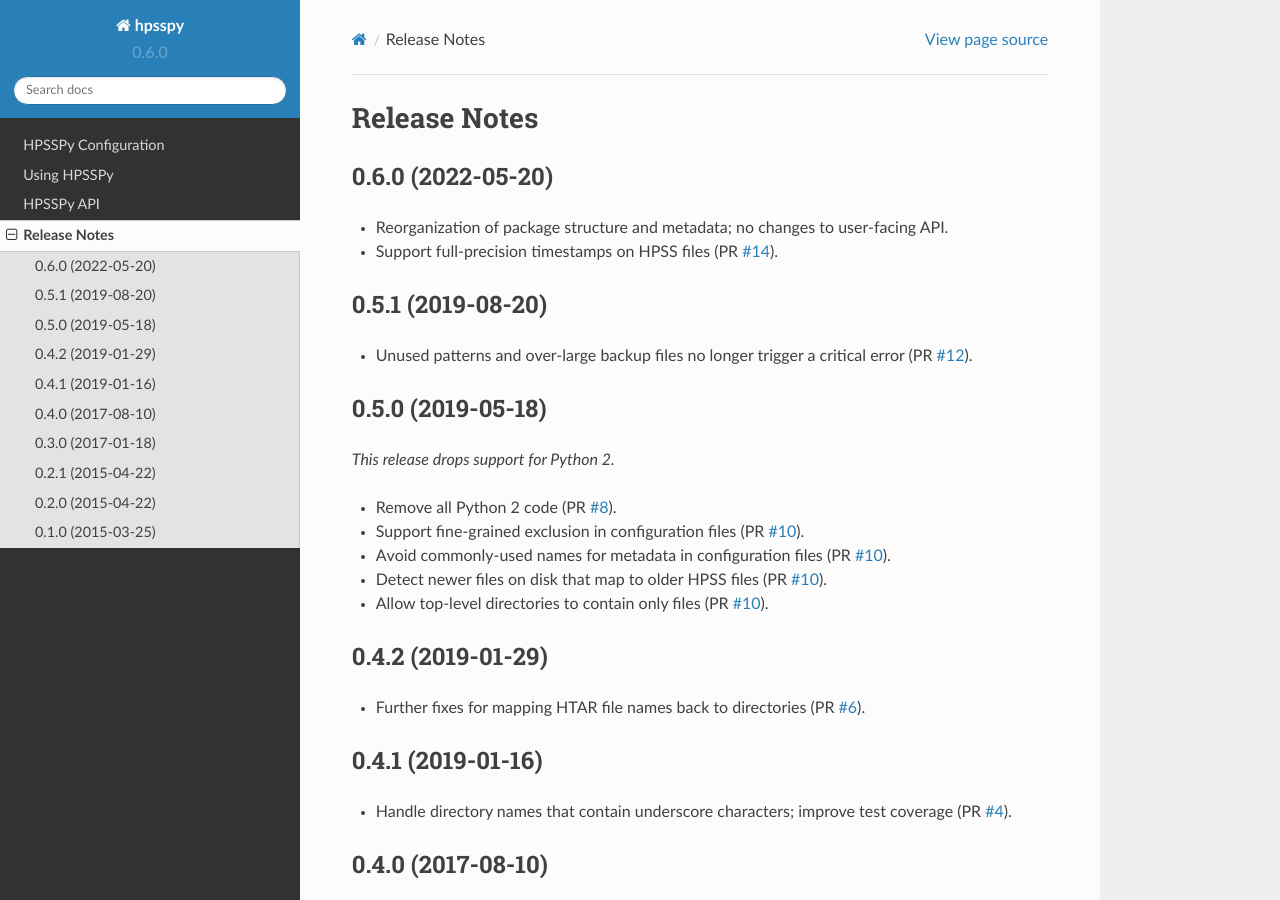
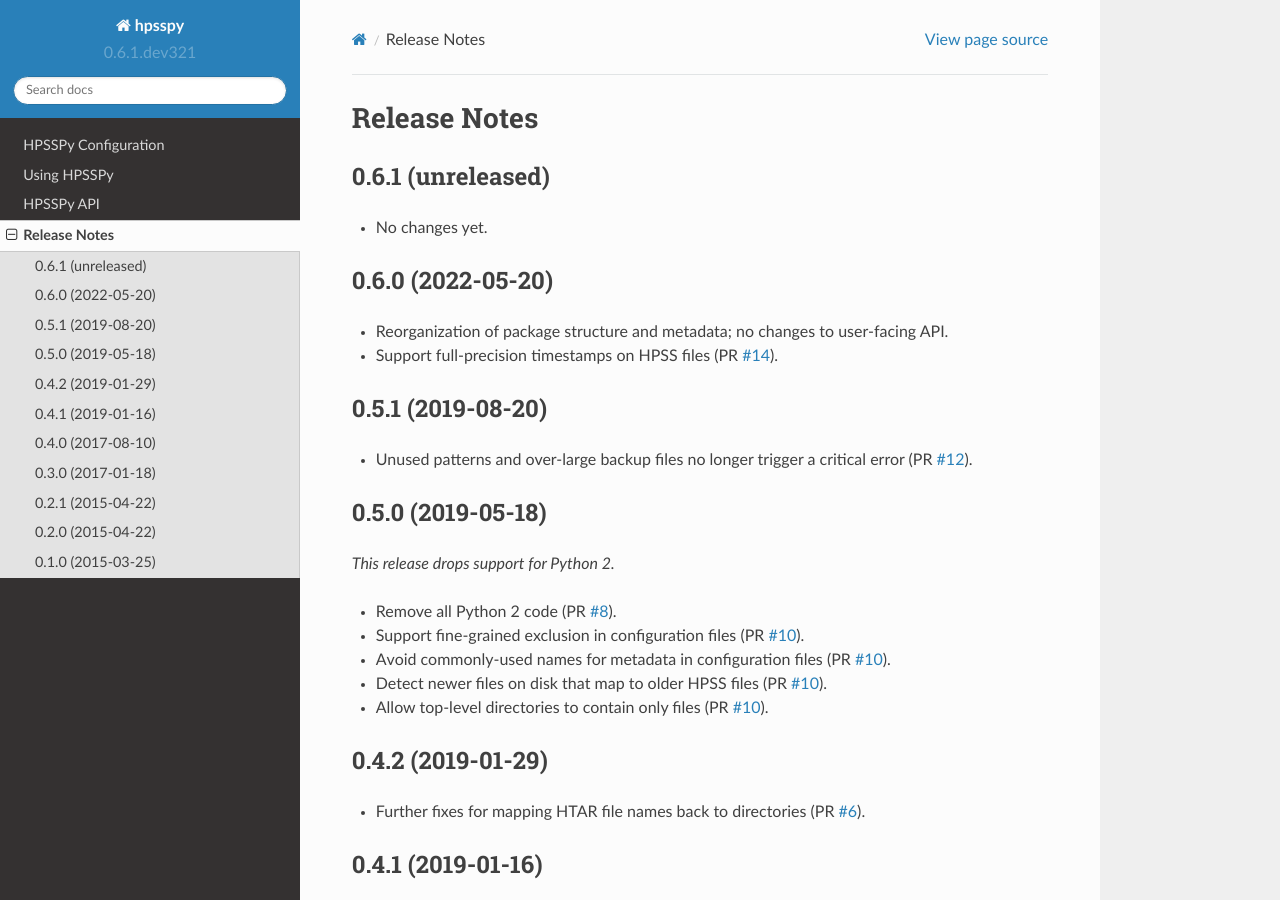
Before and after one commit to weaverba137/hpsspy, a Sphinx documentation site: the page built from doc/changes.rst, in a window 1280 px wide and 900 px high. Built offline with Sphinx 7.4.7 and the Read the Docs theme 2.0.0, drawn with Linux system fonts in a browser that asks for light colours.

Commit message:
bump version after tag

```diff
--- a/doc/changes.rst
+++ b/doc/changes.rst
@@ -1,6 +1,11 @@
 =============
 Release Notes
 =============
+
+0.6.1 (unreleased)
+------------------
+
+* No changes yet.
 
 0.6.0 (2022-05-20)
 ------------------
--- a/hpsspy/__init__.py
+++ b/hpsspy/__init__.py
@@ -6,7 +6,7 @@
 
 Python interface to the HPSS system.
 """
-__version__ = '0.6.0'
+__version__ = '0.6.1.dev321'
 
 
 class HpssError(Exception):
```
